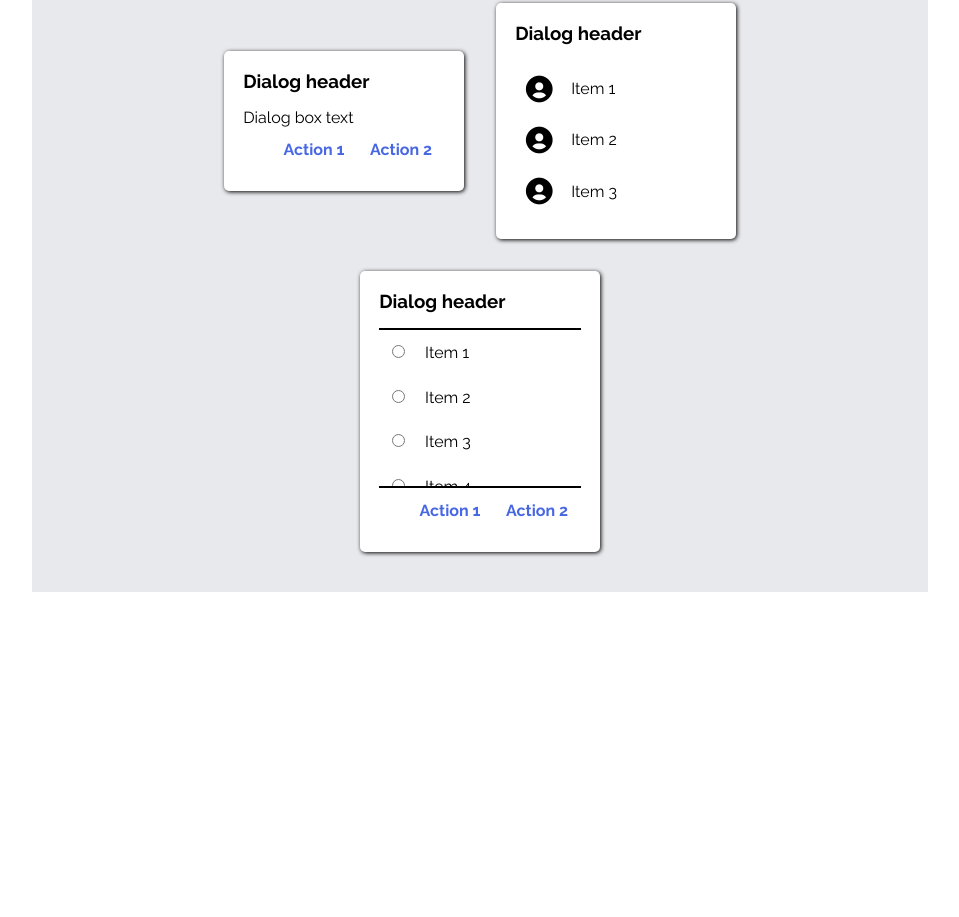
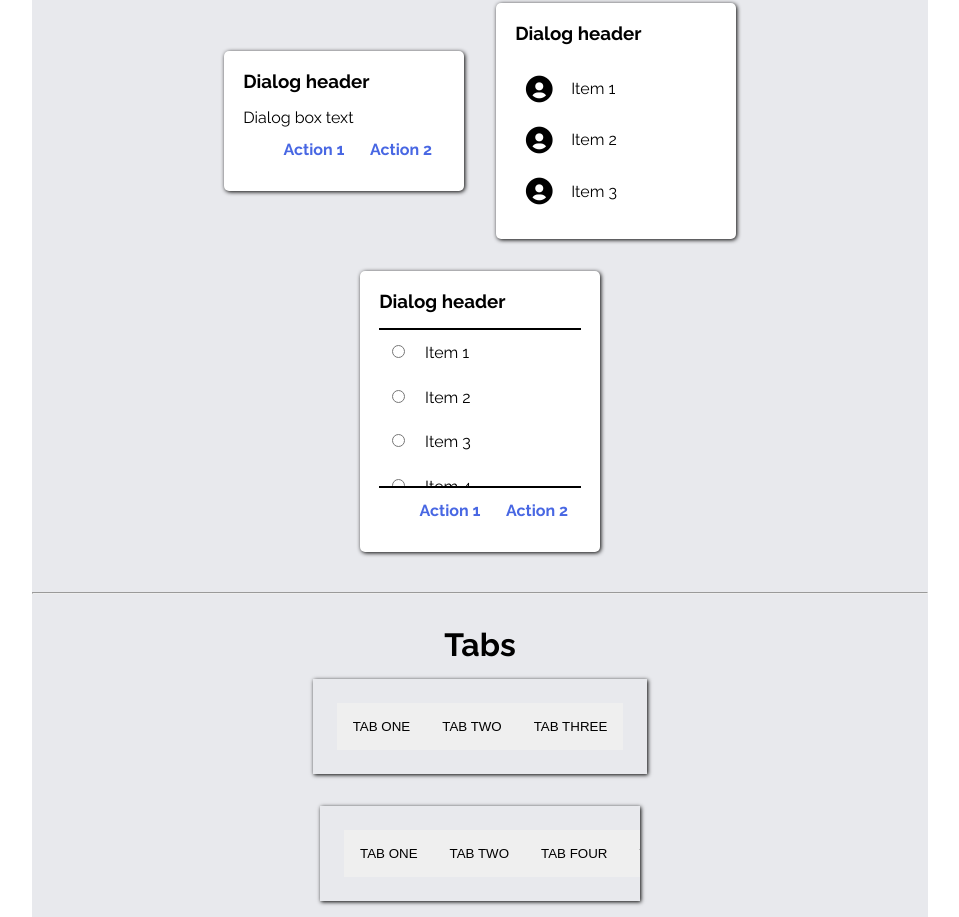
Before and after one commit to aman11s/weekTwo, a plain HTML site: page index.html in a window 1280 px wide. Shown: the part 4459-5376 px from the top of the page, without its empty margins (160-1119 px from the left). Before the commit the page ends 5051 px from the top, so only its background shows below. Drawn offline with nearby package versions, Linux system fonts and the light colour scheme.

Commit message:
added tab component

```diff
--- a/index.html
+++ b/index.html
@@ -264,6 +264,28 @@
                 </div>
             </div>
         </section>
+
+        <hr/>
+
+        <h1 class="title">Tabs</h1>
+        <section class="container">
+                <div class="tab-wrapper shadow">
+                    <button class="tab">TAB ONE</button>
+                    <button class="tab">TAB TWO</button>
+                    <button class="tab">TAB THREE</button>
+                </div>
+                <div class="tab-wrapper scroll-x shadow">
+                    <button class="tab">TAB ONE</button>
+                    <button class="tab">TAB TWO</button>
+                    <button class="tab">TAB FOUR</button>
+                    <button class="tab">TAB FIVE</button>
+                    <button class="tab">TAB SIX</button>
+                    <button class="tab">TAB SEVEN</button>
+                    <button class="tab">TAB EIGHT</button>
+                    <button class="tab">TAB NINE</button>
+                    <button class="tab">TAB TEN</button>
+                </div>
+        </section>
     </main>
 
     <script src="/index.js"></script>
--- a/style.css
+++ b/style.css
@@ -422,8 +422,43 @@ main {
 
 .radio-inputs label {
     padding: 0.8rem;
+    cursor: pointer;
+}
+
+.radio-inputs label:hover {
+    background-color: var(--hover-bg-color);
 }
 
 .radio-inputs input {
     margin-right: 1rem;
 }
+
+.tab-wrapper {
+    display: flex;
+    margin: 1rem;
+    padding: 1.5rem;
+}
+
+.scroll-x {
+    overflow-x: scroll;
+    max-width: 20rem;
+}
+
+.tab {
+    padding: 1rem;
+    cursor: pointer;
+    border: none;
+    min-width: fit-content;
+}
+
+.tab:hover {
+    background-color: var(--hover-bg-color);
+    border-radius: 5px;
+}
+
+.tab:focus {
+    color: var(--primary-color);
+    border-bottom: 2px solid var(--primary-color);
+    border-bottom-left-radius: 0;
+    border-bottom-right-radius: 0;
+}
```
